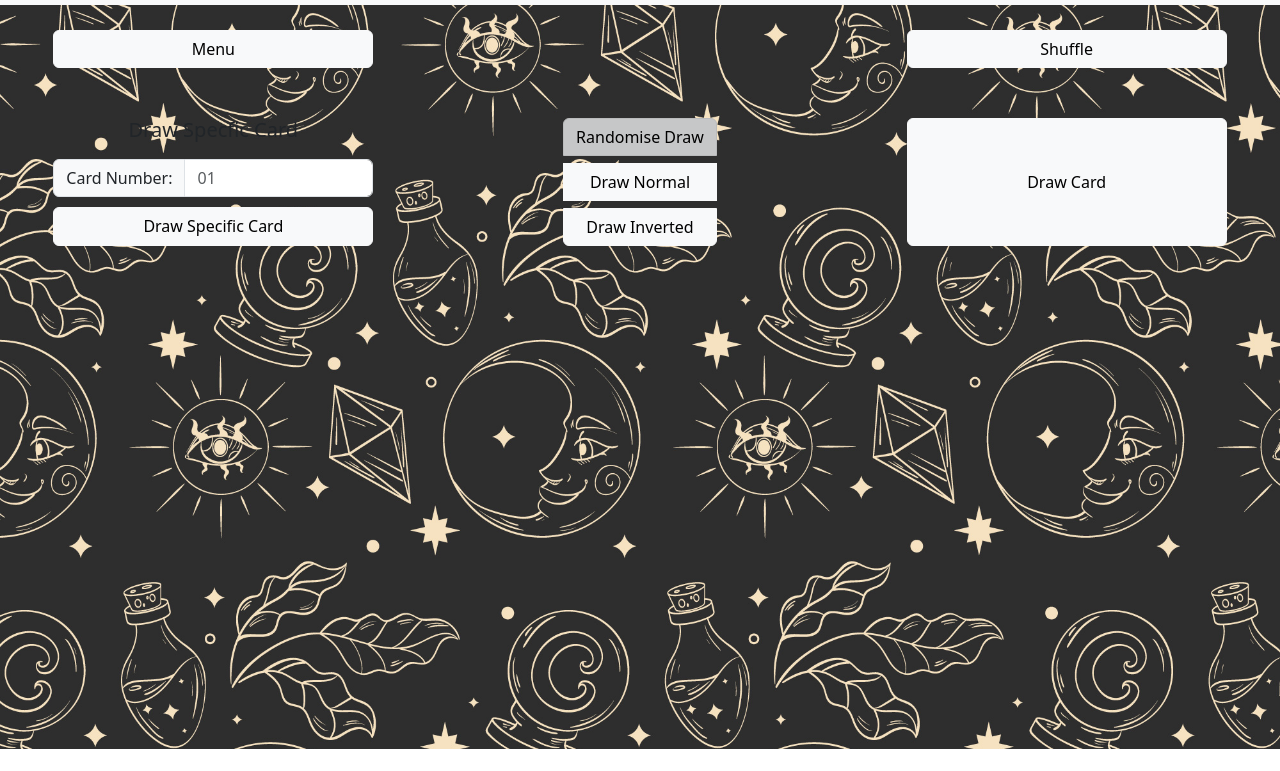
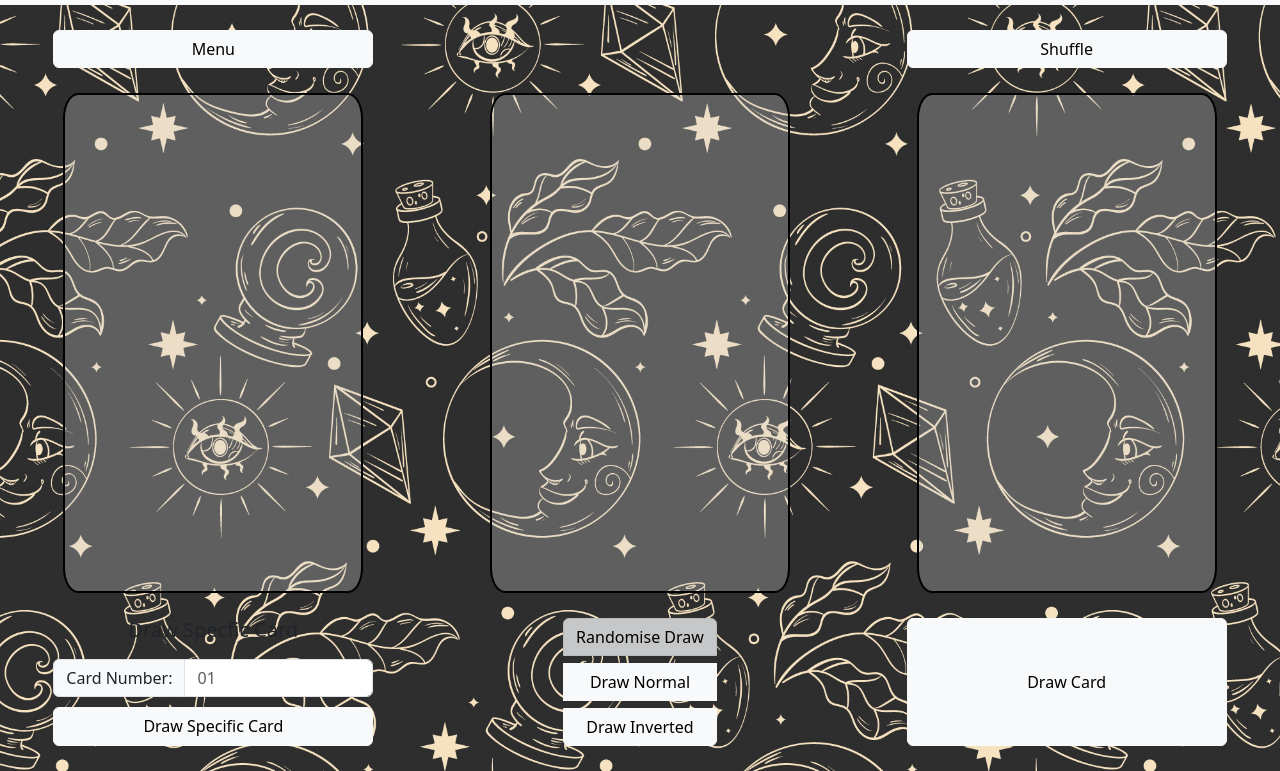
Before and after one commit to BenMilesRocks/2---Tarot-Card-Deck, a plain HTML site: page index.html in a window 1280 px wide. Shown: the part 51-822 px from the top of the page. Before the commit the page ends 800 px from the top, so only its background shows below. Drawn offline with nearby package versions, Linux system fonts and the light colour scheme.

Commit message:
adds slots for cards to be drawn

```diff
--- a/assets/css/style.css
+++ b/assets/css/style.css
@@ -14,3 +14,24 @@ body {
     margin-top: 25px;
     margin-bottom: 25px;
 }
+
+/* ------------------------- Card Display Area */
+
+.card-display-area {
+    min-height: 50vh;
+}
+
+.card-slot-wrapper {
+    width: 25%;
+    margin: auto;
+}
+
+/* ------------------------- Card Slot */
+
+.card-slot {
+    border: 2px solid black;
+    border-radius: 5%;
+    height: 500px;
+    width: 300px;
+    background-color: rgba(210, 210, 210, 0.3);
+}
```
